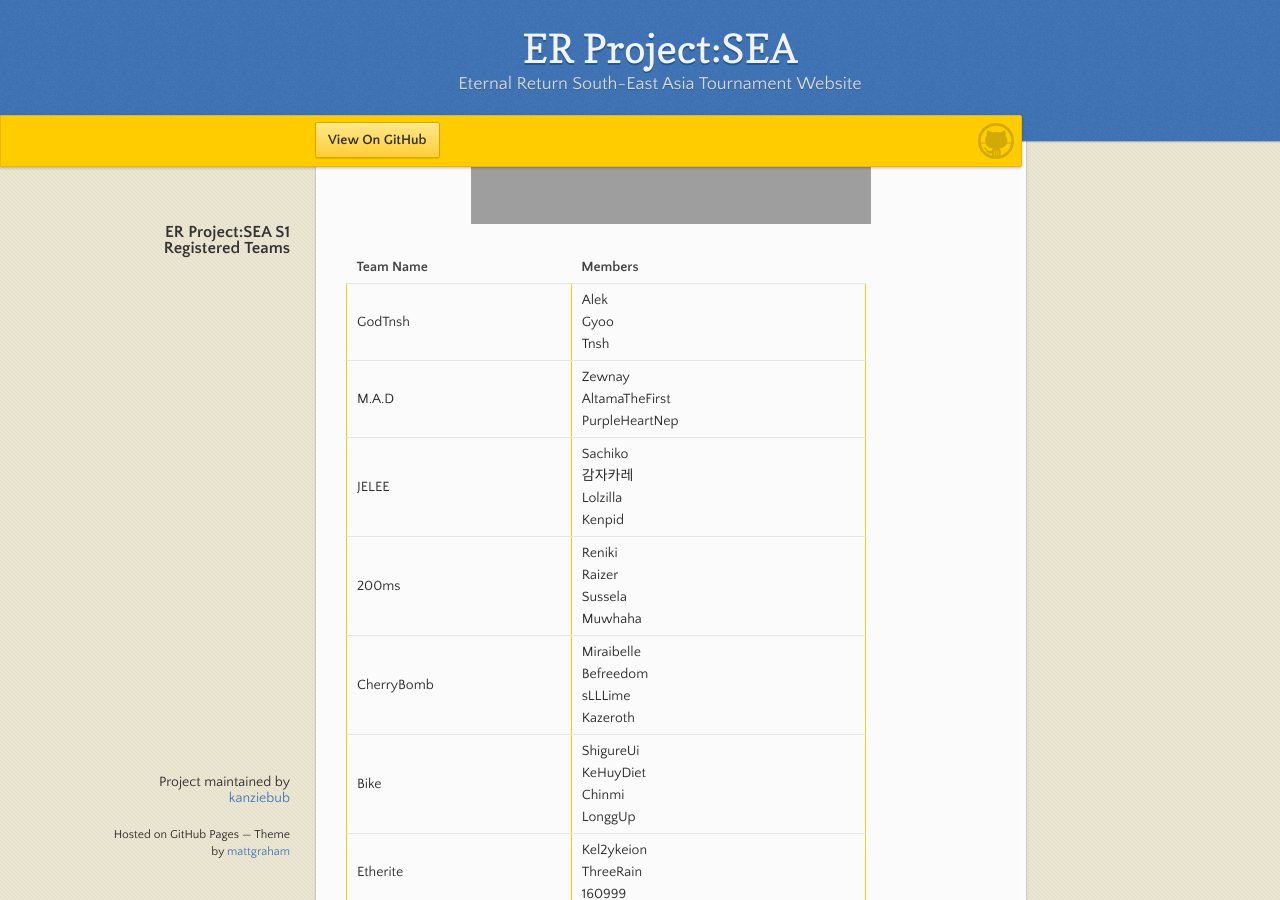
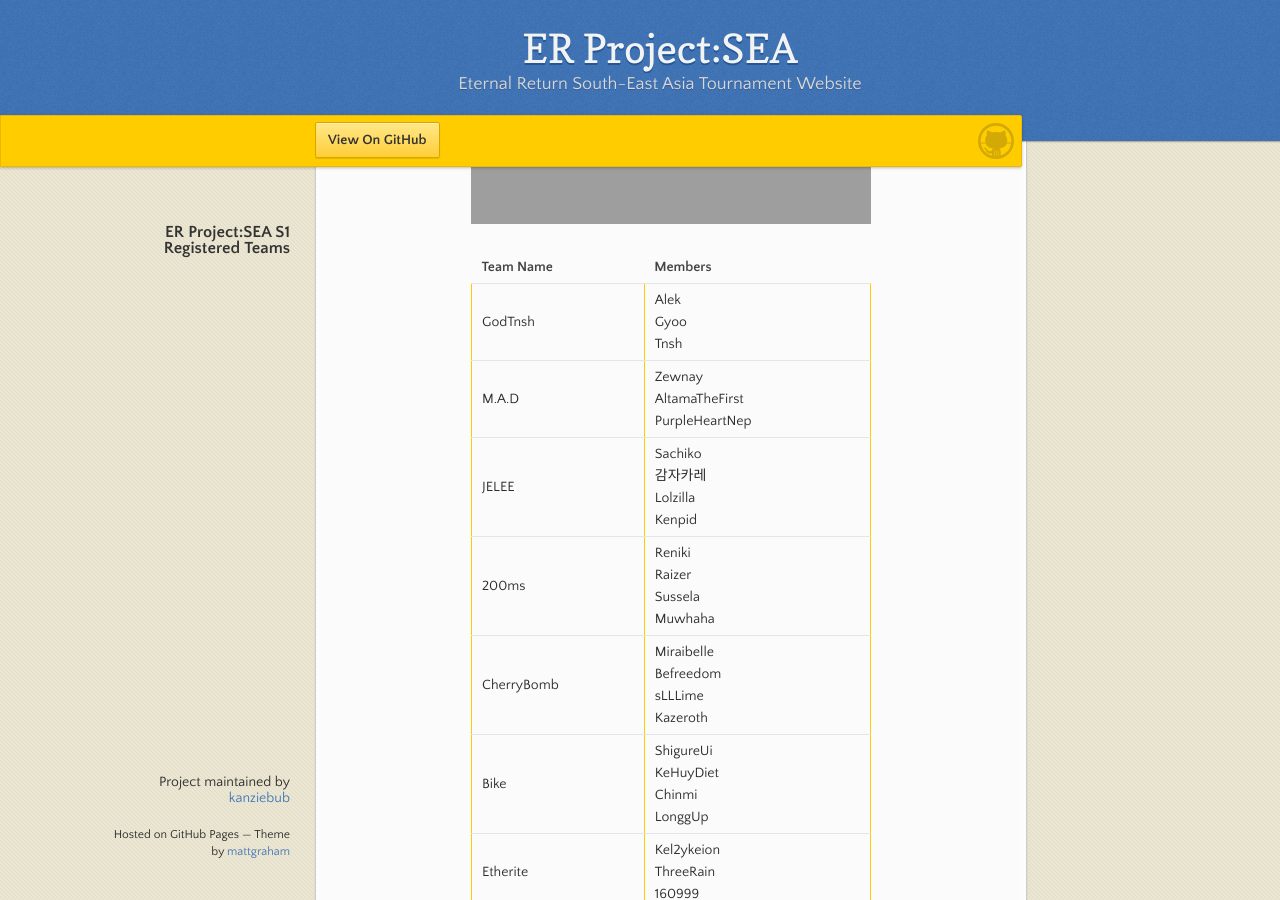
Before and after one commit to kanziebub/ProjectSEA, a Jekyll site: the page built from season/02/teams.md, in a window 1280 px wide and 900 px high, scrolled down 422 px. Built offline with Jekyll 4.4.1, drawn with Linux system fonts in a browser that asks for light colours.

Commit message:
mod/s2/teams/alignment

```diff
--- a/season/02/teams.md
+++ b/season/02/teams.md
@@ -15,7 +15,7 @@
     style="max-height: 350px;">
 </p>
 
-<table style="max-width:80%">
+<table style="max-width:400px; margin: 0 auto;">
   <tr>
     <th>Team Name</th>
     <th>Members</th>
```
